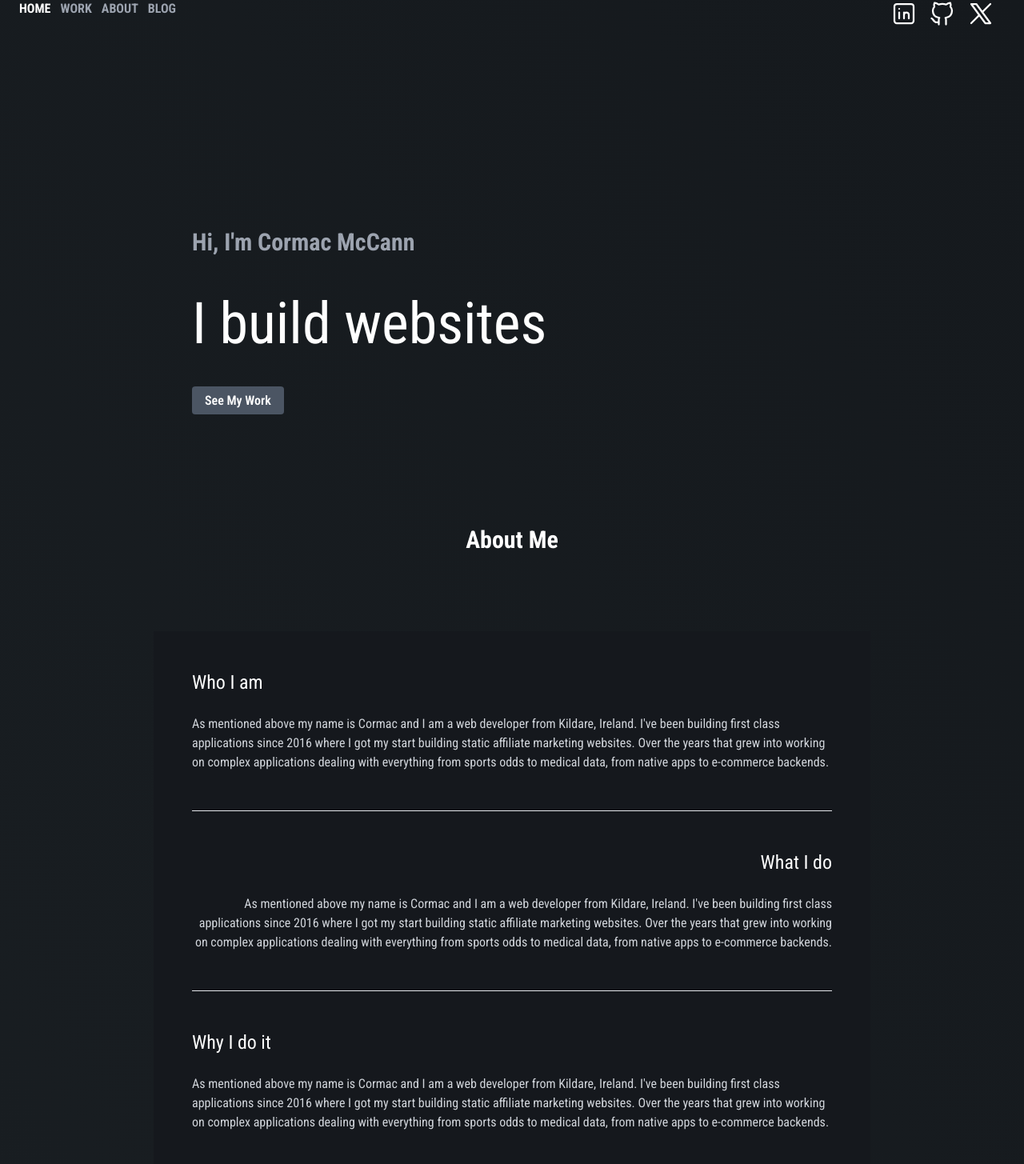
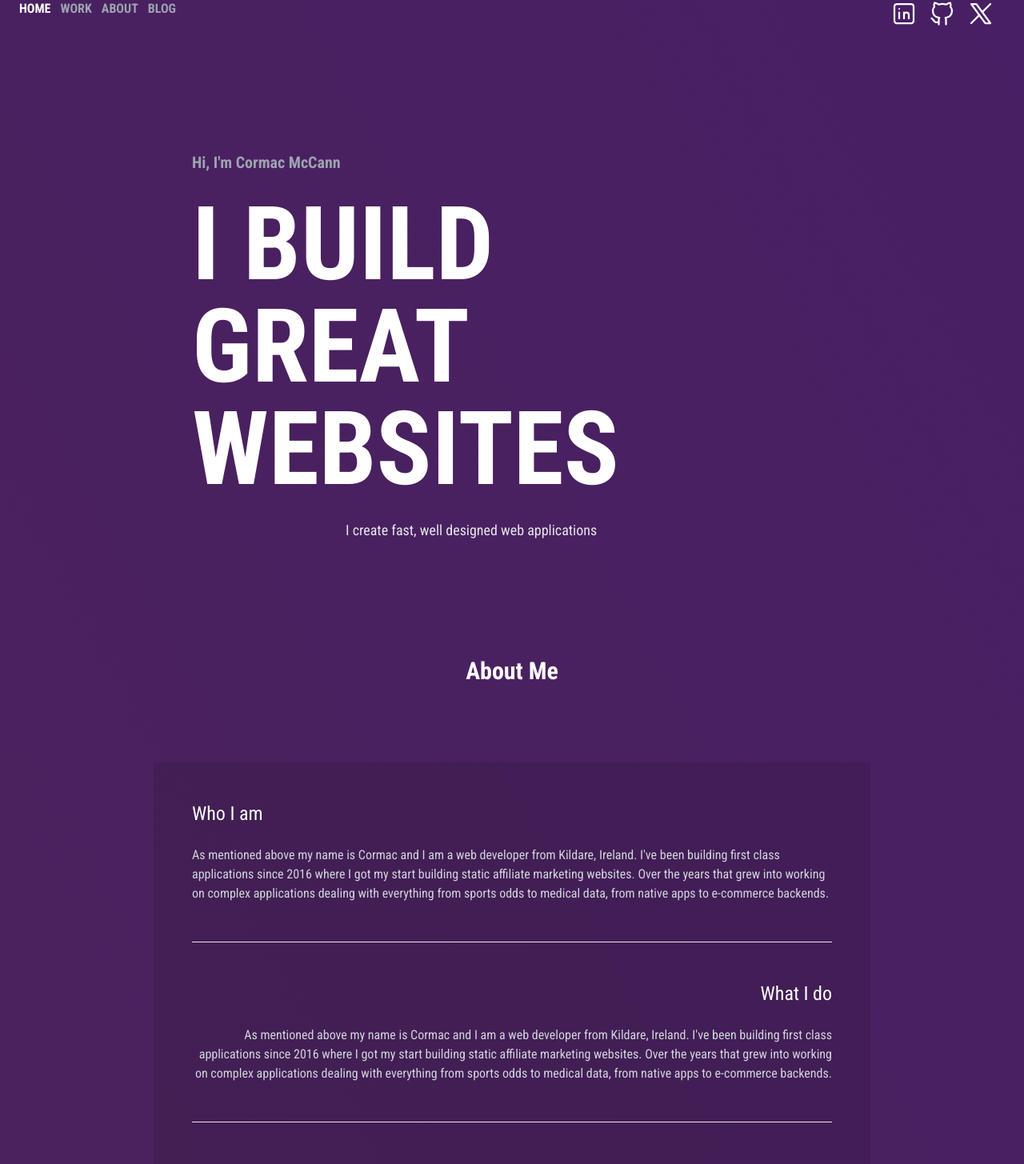
Before and after one commit to mccannsean421/cmccann-dot-com, a Next.js app: page / in a window 1280 px wide. Shown: the part 25-1480 px from the top of the page at 80% size. Built offline with nearby package versions, Linux system fonts and the light colour scheme.

Commit message:
layout update

```diff
--- a/src/app/globals.css
+++ b/src/app/globals.css
@@ -6,7 +6,8 @@
 
 body {
   min-height: 100vh;
-  background: linear-gradient(to top right,#191e22, #15191d);
+  background: linear-gradient(to top right, #4b235b, #481f64);
+
 }
 
 .photo-background {
@@ -19,7 +20,7 @@ body {
 }
 
 .content-block {
-  background: #15181d
+  background: rgba(0,0,0,0.1)
 }
 
 
--- a/src/app/page.js
+++ b/src/app/page.js
@@ -11,11 +11,11 @@ export default function Home() {
     <main>
       <div className="hero grid justify-items-center">
 
-      <div className="platform p-12 mt-48 max-w-4xl w-full">
-        <h1 className={`text-xl lg:text-3xl font-bold text-gray-400`}>Hi, I&apos;m Cormac McCann</h1>
-        <h2 className="py-12 text-7xl text-white">I build websites</h2>
+      <div className="platform p-12 mt-24 max-w-4xl w-full">
+        <h1 className={`text-xl lg:text-xl font-bold text-gray-400`}>Hi, I&apos;m Cormac McCann</h1>
+        <h2 className="py-6 text-9xl text-white font-bold uppercase max-w-96">I build great websites</h2>
         <div>
-          <Link className="hover:text-gray-200 font-semibold py-2 px-4 rounded duration-200 mr-3 hero-btn text-white bg-gray-600" href="/work">See My Work</Link>
+          <p className="text-lg text-gray-200 pl-48">I create fast, well designed web applications</p>
         </div>
       </div>
 
```
